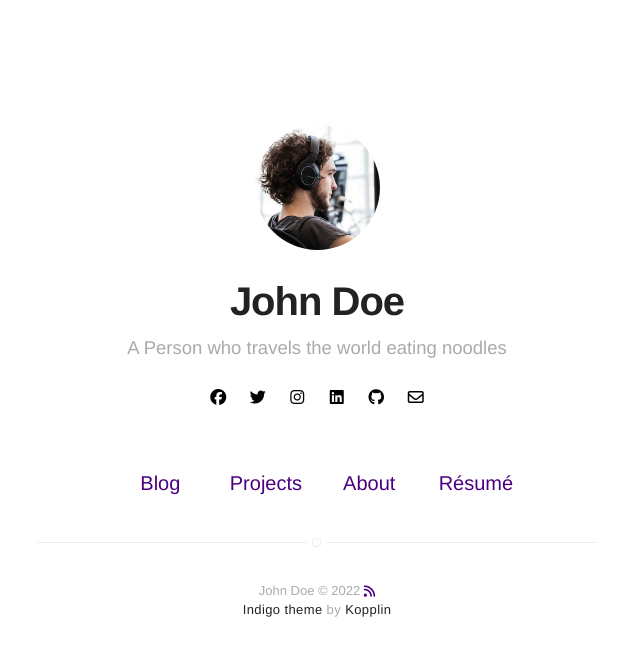
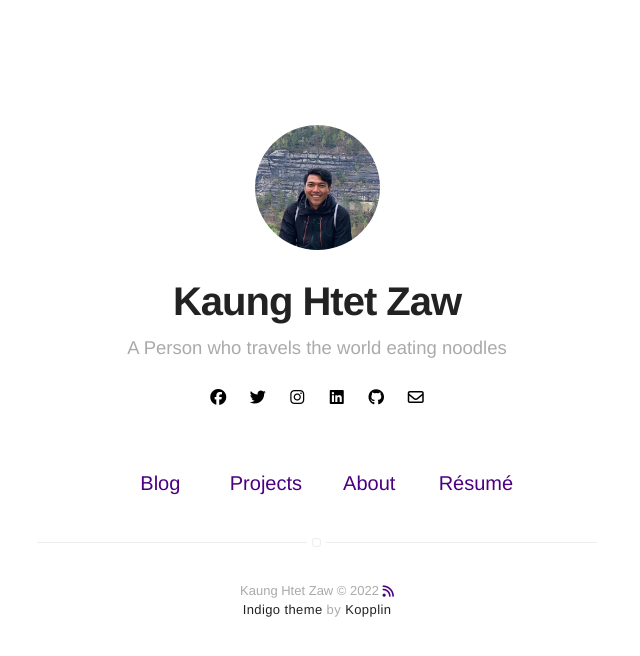
Before and after one commit to KengHtet22/KengHtet22.github.io, a Jekyll site: the page built from index.html, in a window 1280 px wide. Shown: the top 656 px of the page, without its empty margins (323-963 px from the left). Built offline with Jekyll 4.4.1, drawn with Linux system fonts in a browser that asks for light colours; nearby versions of some CDN libraries.

```diff
--- a/_config.yml
+++ b/_config.yml
@@ -1,5 +1,5 @@
 # main text of home
-title: John Doe
+title: Kaung Htet Zaw
 bio: A Person who travels the world eating noodles
 
 # twitter summary info
@@ -8,7 +8,7 @@ description: A blog about technology and stuff related
 # if it's an external image, update below for true
 # better with square images
 external-image: false
-picture: assets/images/profile.jpg
+picture: assets/images/110732392.jpeg
 
 # your site color theme, true for dark theme,
 # false to light theme, auto to switch with system.
@@ -46,14 +46,14 @@ authors:
     name: John Doe
     bio: A Man who travels the world eating noodles
     external-image: false
-    picture: assets/images/profile.jpg
+    picture: assets/images/110732392.jpeg
     twitter: johndoe
-  jamesfoster:
-    name: James Foster
-    bio: A Man who develops software with coffee
-    external-image: false
-    picture: assets/images/james.jpg
-    twitter: jamesfoster
+  #jamesfoster:
+  #  name: James Foster
+  #  bio: A Man who develops software with coffee
+  #  external-image: false
+  #  picture: assets/images/james.jpg
+  #  twitter: jamesfoster
 
 # do you want a larger site? change the option below
 # options: [normal, large] | default: normal
```
Also changed, not shown: assets/images/110732392.jpeg (added).
